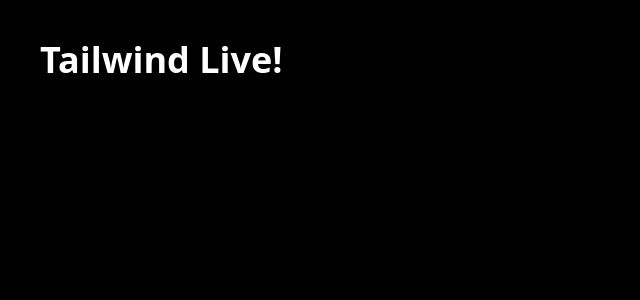
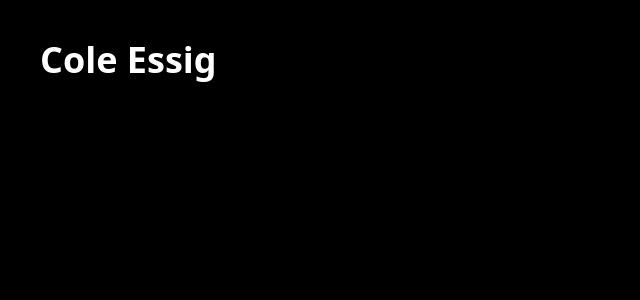
Before and after one commit to cole-essig/portfolio, a React (Vite) app: page / in a window 1280 px wide. Shown: the top 300 px of the page, without its empty margins (0-640 px from the left). Built offline with nearby package versions, Linux system fonts and the light colour scheme.

Commit message:
New branch test commit

```diff
--- a/src/components/blocks/App/App.tsx
+++ b/src/components/blocks/App/App.tsx
@@ -3,7 +3,7 @@
 function App() {
   return (
     <div className="App">
-      <h1 className="text-white text-4xl p-10 font-bold">Tailwind Live!</h1>
+      <h1 className="text-white text-4xl p-10 font-bold">Cole Essig</h1>
     </div>
   )
 }
```
